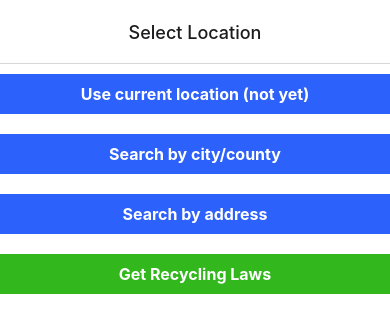
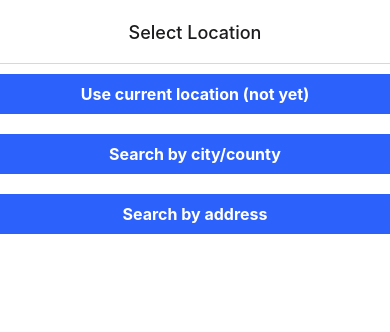
Before and after one commit to KaylaMcDon/RecyclingApp, a React Native app: screen / in a window 390 px wide. Shown: the top 332 px of the page. Built offline with nearby package versions, Linux system fonts and the light colour scheme.

Commit message:
display GoButton in multiple places

```diff
--- a/components/AddressSearch.js
+++ b/components/AddressSearch.js
@@ -43,7 +43,7 @@ export default function AddressSearch() {
   }
 
   return (
-    <View style={{padding: 17}}>
+    <View>
       <TextInput
         style={styles.input}
         value={search}
--- a/components/DivisionSearch.js
+++ b/components/DivisionSearch.js
@@ -4,16 +4,15 @@ import { Dropdown } from 'react-native-element-dropdown';
 import { countyNames, cityNames } from "../data";
 
 export default function DivisionSearch() {
-  const [divOptValue, setDivOptValue] = useState(null);
+  const [divOptValue, setDivOptValue] = useState(reqDiv);
   const [divOptIsFocus, setDivOptIsFocus] = useState(false);
-  const [cityValue, setCityValue] = useState(null);
+  const [cityValue, setCityValue] = useState(reqCity);
   const [cityIsFocus, setCityIsFocus] = useState(false);
-  const [countyValue, setCountyValue] = useState(null);
+  const [countyValue, setCountyValue] = useState(reqCounty);
   const [countyIsFocus, setCountyIsFocus] = useState(false);
 
   return (
     <View>
-      <View style={styles.container}>
       <Dropdown
         style={[styles.dropdown, divOptIsFocus && { borderColor: 'blue' }]}
         placeholderStyle={styles.placeholderStyle}
@@ -36,11 +35,9 @@ export default function DivisionSearch() {
           reqDiv = item.value;
         }}
       />
-      </View>
-      {divOptValue === null ? <View></View> : <View style={styles.container}>
-        {divOptValue === 'city' ?
+      {divOptValue !== null && (divOptValue === 'city' ?
         <Dropdown
-            style={[styles.dropdown, cityIsFocus && { borderColor: 'blue' }]}
+          style={[styles.dropdown, {marginTop: 15}, cityIsFocus && { borderColor: 'blue' }]}
           placeholderStyle={styles.placeholderStyle}
           selectedTextStyle={styles.selectedTextStyle}
           inputSearchStyle={styles.inputSearchStyle}
@@ -61,7 +58,7 @@ export default function DivisionSearch() {
           }}
         /> :
         <Dropdown
-            style={[styles.dropdown, countyIsFocus && { borderColor: 'blue' }]}
+          style={[styles.dropdown, {marginTop: 15}, countyIsFocus && { borderColor: 'blue' }]}
           placeholderStyle={styles.placeholderStyle}
           selectedTextStyle={styles.selectedTextStyle}
           inputSearchStyle={styles.inputSearchStyle}
@@ -81,23 +78,17 @@ export default function DivisionSearch() {
             reqCounty = item.value;
           }}
         />
-        }
-      </View>
-      }
+      )}
     </View>
   );
 }
 
-let reqDiv;
-let reqCity;
-let reqCounty;
+let reqDiv = null;
+let reqCity = null;
+let reqCounty = null;
 export { reqDiv, reqCity, reqCounty };
 
 const styles = StyleSheet.create({
-  container: {
-    backgroundColor: 'white',
-    padding: 16,
-  },
   dropdown: {
     height: 50,
     borderColor: 'gray',
--- a/components/Location.js
+++ b/components/Location.js
@@ -5,66 +5,21 @@ import AddressSearch, { reqPlaceId } from "./AddressSearch";
 
 export default function Location({ navigation }) {
   const [searchMethod, setSearchMethod] = useState(null);
-  const [errorMesage, setErrorMessage] = useState("");
 
   function updateSearchMethod(newVal) {
     (searchMethod === newVal) ? setSearchMethod(null) : setSearchMethod(newVal);
   }
 
-  async function getRegionFromPlaceId(place_id) {
-    const response = await fetch(encodeURI("http://10.50.17.251/maps-api/lookup/" + place_id));
-    const results = await response.json();
-    const address = results.results[0];
-    const localityComponent = address.address_components.find(function(component) {
-      return component.types.includes("locality");
-    });
-    if (localityComponent !== undefined) {
-      return ["city", localityComponent.long_name];
-    }
-    const countyComponent = address.address_components.find(function(component) {
-      return component.types.includes("administrative_area_level_2");
-    });
-    if (countyComponent !== undefined) {
-      return ["county", countyComponent.long_name.slice(0, -7).toUpperCase()];
-    }
-    return "UH OH: no region found?";
-  }
-
-  return (
-    <View>
-      {/* <Text style={styles.header}>Search for Recycling Information</Text> */}
-      <TouchableHighlight
-        style={styles.optionButton}
-        underlayColor="#0000DD"
-        onPress={() => {updateSearchMethod("currentLoc")}}
-      >
-        <Text style={styles.optionText}>Use current location (not yet)</Text>
-      </TouchableHighlight>
-
-
-      <TouchableHighlight
-        style={styles.optionButton}
-        underlayColor="#0000DD"
-        onPress={() => {updateSearchMethod("division")}}
-      >
-        <Text style={styles.optionText}>Search by city/county</Text>
-      </TouchableHighlight>
-      {searchMethod === "division" && <DivisionSearch/>}
-
-      <TouchableHighlight
-        style={styles.optionButton}
-        underlayColor="#0000DD"
-        onPress={() => {updateSearchMethod("address")}}
-      >
-        <Text style={styles.optionText}>Search by address</Text>
-      </TouchableHighlight>
-      {searchMethod === "address" && <AddressSearch/>}
-
+  function GoButton() {
+    const [errorMesage, setErrorMessage] = useState("");
+    return ( <View>
       <TouchableHighlight
         style={styles.goButton}
         onPress={() => {
           switch (searchMethod) {
             case "division":
+              console.log("division");
+              console.log(reqDiv, reqCity, reqCounty);
               if (reqDiv === null || (reqDiv === "city" && reqCity === null) || (reqDiv === "county" && reqCounty === null)) {
                 setErrorMessage("Please select a city/county");
               } else {
@@ -75,6 +30,7 @@ export default function Location({ navigation }) {
               }
               break;
             case "address":
+              console.log("address");
               if (reqPlaceId === null) {
                 setErrorMessage("Please select a valid address/location from the dropdown");
               } else {
@@ -97,6 +53,60 @@ export default function Location({ navigation }) {
         <Text style={styles.optionText}>Get Recycling Laws</Text>
       </TouchableHighlight>
       <Text>{errorMesage}</Text>
+    </View> );
+  }
+
+  async function getRegionFromPlaceId(place_id) {
+    const response = await fetch(encodeURI("http://10.50.17.251/maps-api/lookup/" + place_id));
+    const results = await response.json();
+    const address = results.results[0];
+
+    const localityComponent = address.address_components.find(function(component) {
+      return component.types.includes("locality");
+    });
+    if (localityComponent !== undefined) {
+      return ["city", localityComponent.long_name];
+    }
+    const countyComponent = address.address_components.find(function(component) {
+      return component.types.includes("administrative_area_level_2");
+    });
+    if (countyComponent !== undefined) {
+      return ["county", countyComponent.long_name.slice(0, -7).toUpperCase()];
+    }
+    return "UH OH: no region found?";
+  }
+
+  return (
+    <View>
+
+      <TouchableHighlight
+        style={styles.optionButton}
+        underlayColor="#0000DD"
+        onPress={() => {updateSearchMethod("currentLoc")}}
+      >
+        <Text style={styles.optionText}>Use current location (not yet)</Text>
+      </TouchableHighlight>
+
+      <TouchableHighlight
+        style={styles.optionButton}
+        underlayColor="#0000DD"
+        onPress={() => {updateSearchMethod("division")}}
+      >
+        <Text style={styles.optionText}>Search by city/county</Text>
+      </TouchableHighlight>
+
+      {searchMethod === "division" && <View style={styles.container}><DivisionSearch/><GoButton/></View>}
+
+      <TouchableHighlight
+        style={styles.optionButton}
+        underlayColor="#0000DD"
+        onPress={() => {updateSearchMethod("address")}}
+      >
+        <Text style={styles.optionText}>Search by address</Text>
+      </TouchableHighlight>
+
+      {searchMethod === "address" && <View style={styles.container}><AddressSearch/><GoButton/></View>}
+
     </View>
   );
 }
@@ -106,27 +116,29 @@ let reqDivName;
 export {reqDivType, reqDivName};
 
 const styles = StyleSheet.create({
+  container: {
+    backgroundColor: 'white',
+    padding: 16,
+  },
   header: {
     fontSize: 24,
     textAlign: 'center',
     backgroundColor: 'white',
-    marginVertical: 10,
   },
   optionButton: {
+    marginVertical: 10,
     padding: 10,
     backgroundColor: "#2d61fc",
-    marginVertical: 10,
-    // borderWidth: 1,
   },
   optionText: {
-    color: "white",
     textAlign: "center",
     fontSize: 16,
+    color: "white",
     fontWeight: "bold",
   },
   goButton: {
+    marginTop: 20,
     padding: 10,
     backgroundColor: "#32b81d",
-    marginVertical: 10,
   },
 });
```
Lines whose indentation alone changed are shown as unchanged.
